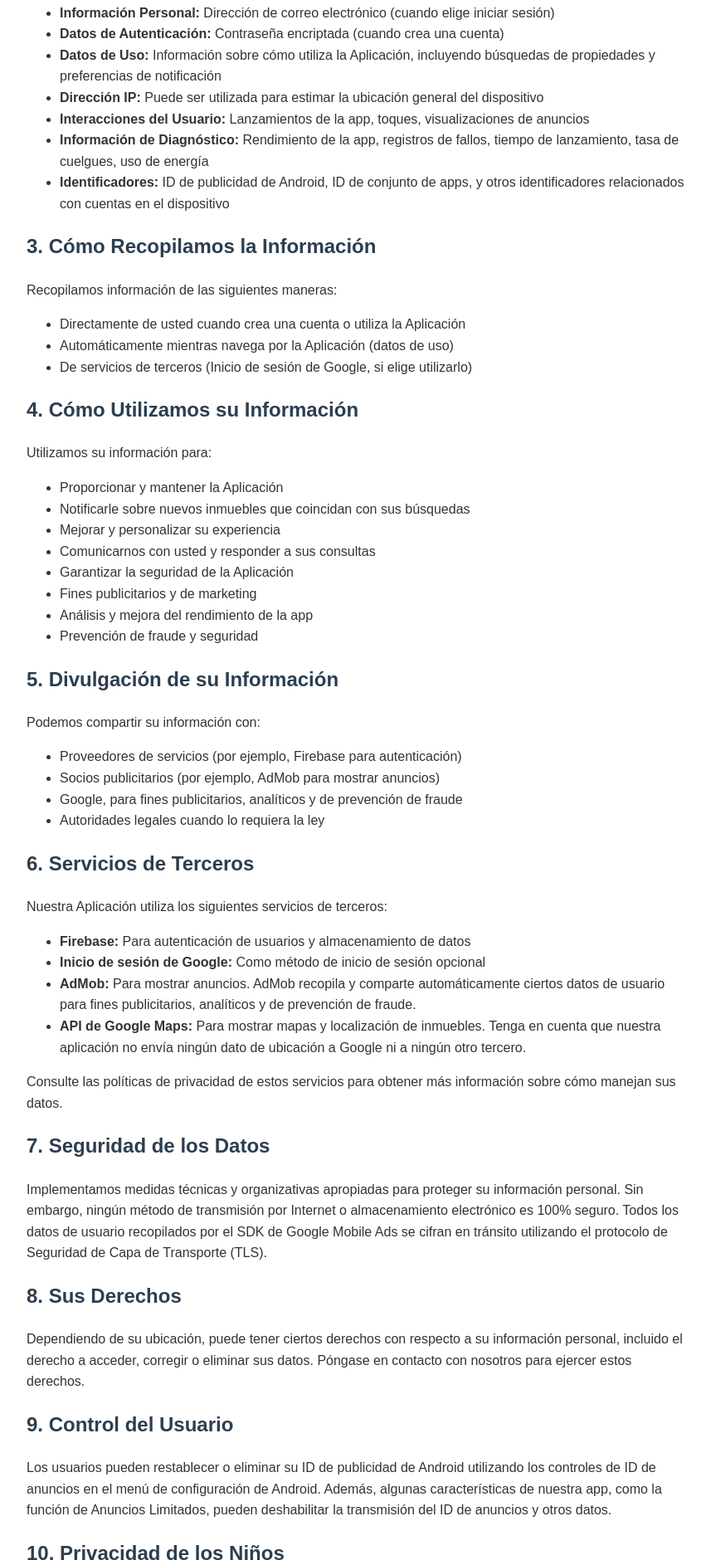
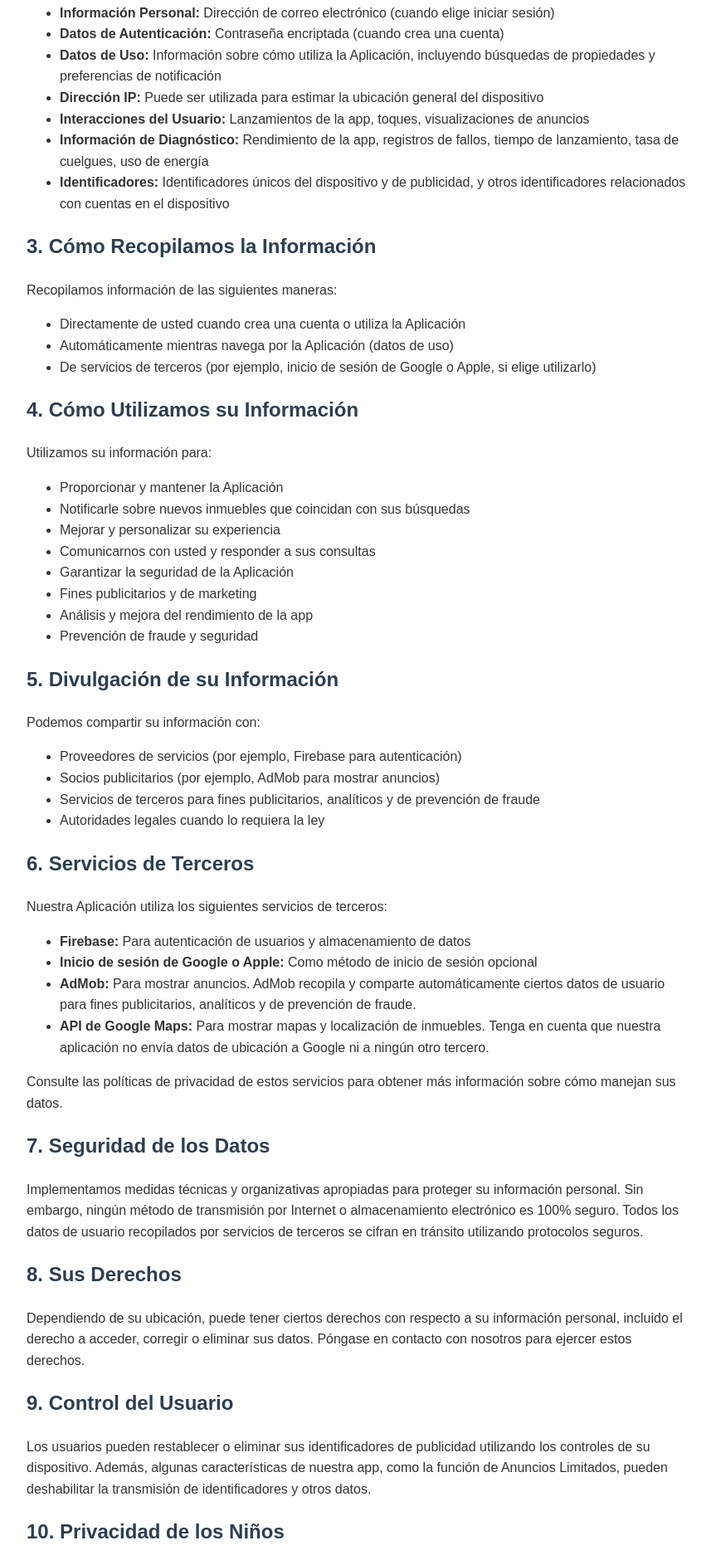
Before and after one commit to wallaalerts/Pisos-de-Bancos, a plain HTML site: page privacy.html in a window 1280 px wide. Shown: the part 463-2343 px from the top of the page at 83% size, without its empty margins (208-1065 px from the left). Drawn offline with Linux system fonts and the light colour scheme.

Commit message:
Update privacy.html

```diff
--- a/privacy.html
+++ b/privacy.html
@@ -34,7 +34,7 @@
         <li><strong>Dirección IP:</strong> Puede ser utilizada para estimar la ubicación general del dispositivo</li>
         <li><strong>Interacciones del Usuario:</strong> Lanzamientos de la app, toques, visualizaciones de anuncios</li>
         <li><strong>Información de Diagnóstico:</strong> Rendimiento de la app, registros de fallos, tiempo de lanzamiento, tasa de cuelgues, uso de energía</li>
-        <li><strong>Identificadores:</strong> ID de publicidad de Android, ID de conjunto de apps, y otros identificadores relacionados con cuentas en el dispositivo</li>
+        <li><strong>Identificadores:</strong> Identificadores únicos del dispositivo y de publicidad, y otros identificadores relacionados con cuentas en el dispositivo</li>
     </ul>
 
     <h2>3. Cómo Recopilamos la Información</h2>
@@ -42,7 +42,7 @@
     <ul>
         <li>Directamente de usted cuando crea una cuenta o utiliza la Aplicación</li>
         <li>Automáticamente mientras navega por la Aplicación (datos de uso)</li>
-        <li>De servicios de terceros (Inicio de sesión de Google, si elige utilizarlo)</li>
+        <li>De servicios de terceros (por ejemplo, inicio de sesión de Google o Apple, si elige utilizarlo)</li>
     </ul>
 
     <h2>4. Cómo Utilizamos su Información</h2>
@@ -63,7 +63,7 @@
     <ul>
         <li>Proveedores de servicios (por ejemplo, Firebase para autenticación)</li>
         <li>Socios publicitarios (por ejemplo, AdMob para mostrar anuncios)</li>
-        <li>Google, para fines publicitarios, analíticos y de prevención de fraude</li>
+        <li>Servicios de terceros para fines publicitarios, analíticos y de prevención de fraude</li>
         <li>Autoridades legales cuando lo requiera la ley</li>
     </ul>
 
@@ -71,20 +71,20 @@
     <p>Nuestra Aplicación utiliza los siguientes servicios de terceros:</p>
     <ul>
         <li><strong>Firebase:</strong> Para autenticación de usuarios y almacenamiento de datos</li>
-        <li><strong>Inicio de sesión de Google:</strong> Como método de inicio de sesión opcional</li>
+        <li><strong>Inicio de sesión de Google o Apple:</strong> Como método de inicio de sesión opcional</li>
         <li><strong>AdMob:</strong> Para mostrar anuncios. AdMob recopila y comparte automáticamente ciertos datos de usuario para fines publicitarios, analíticos y de prevención de fraude.</li>
-        <li><strong>API de Google Maps:</strong> Para mostrar mapas y localización de inmuebles. Tenga en cuenta que nuestra aplicación no envía ningún dato de ubicación a Google ni a ningún otro tercero.</li>
+        <li><strong>API de Google Maps:</strong> Para mostrar mapas y localización de inmuebles. Tenga en cuenta que nuestra aplicación no envía datos de ubicación a Google ni a ningún otro tercero.</li>
     </ul>
     <p>Consulte las políticas de privacidad de estos servicios para obtener más información sobre cómo manejan sus datos.</p>
 
     <h2>7. Seguridad de los Datos</h2>
-    <p>Implementamos medidas técnicas y organizativas apropiadas para proteger su información personal. Sin embargo, ningún método de transmisión por Internet o almacenamiento electrónico es 100% seguro. Todos los datos de usuario recopilados por el SDK de Google Mobile Ads se cifran en tránsito utilizando el protocolo de Seguridad de Capa de Transporte (TLS).</p>
+    <p>Implementamos medidas técnicas y organizativas apropiadas para proteger su información personal. Sin embargo, ningún método de transmisión por Internet o almacenamiento electrónico es 100% seguro. Todos los datos de usuario recopilados por servicios de terceros se cifran en tránsito utilizando protocolos seguros.</p>
 
     <h2>8. Sus Derechos</h2>
     <p>Dependiendo de su ubicación, puede tener ciertos derechos con respecto a su información personal, incluido el derecho a acceder, corregir o eliminar sus datos. Póngase en contacto con nosotros para ejercer estos derechos.</p>
 
     <h2>9. Control del Usuario</h2>
-    <p>Los usuarios pueden restablecer o eliminar su ID de publicidad de Android utilizando los controles de ID de anuncios en el menú de configuración de Android. Además, algunas características de nuestra app, como la función de Anuncios Limitados, pueden deshabilitar la transmisión del ID de anuncios y otros datos.</p>
+    <p>Los usuarios pueden restablecer o eliminar sus identificadores de publicidad utilizando los controles de su dispositivo. Además, algunas características de nuestra app, como la función de Anuncios Limitados, pueden deshabilitar la transmisión de identificadores y otros datos.</p>
 
     <h2>10. Privacidad de los Niños</h2>
     <p>Nuestra Aplicación no está destinada a niños menores de 13 años. No recopilamos conscientemente información personal de niños menores de 13 años.</p>
@@ -96,14 +96,14 @@
     <p>Si tiene alguna pregunta sobre esta Política de Privacidad, póngase en contacto con nosotros en:</p>
     <p>Correo electrónico: <a href="mailto:pisosdebancos.app@gmail.com">pisosdebancos.app@gmail.com</a></p>
 
-    <h2>13. Cumplimiento con la Tienda de Aplicaciones</h2>
-    <p>Nuestra Aplicación está disponible en Google Play Store. Al descargar y utilizar la Aplicación, también acepta los Términos de Servicio y la Política de Privacidad de Google. Cumplimos con los requisitos de divulgación de datos de Google Play y proporcionamos información precisa sobre nuestras prácticas de recopilación, uso y seguridad de datos en la sección de seguridad de datos de nuestra lista en la tienda.</p>
+    <h2>13. Cumplimiento con Tiendas de Aplicaciones</h2>
+    <p>Nuestra Aplicación está disponible en tiendas de aplicaciones para dispositivos móviles. Al descargar y utilizar la Aplicación, también acepta los Términos de Servicio y las políticas de privacidad de la tienda correspondiente. Cumplimos con los requisitos de divulgación de datos y proporcionamos información precisa sobre nuestras prácticas de recopilación, uso y seguridad de datos.</p>
 
     <h2>14. Cumplimiento con el RGPD</h2>
     <p>Para los usuarios en la Unión Europea (UE) y el Espacio Económico Europeo (EEE), cumplimos con el Reglamento General de Protección de Datos (RGPD). Esto significa que:</p>
     <ul>
         <li>Procesamos sus datos de manera legal, justa y transparente.</li>
-        <li>Recopilamos y procesamos datos slo para fines específicos, explícitos y legítimos.</li>
+        <li>Recopilamos y procesamos datos solo para fines específicos, explícitos y legítimos.</li>
         <li>Solo recopilamos y procesamos los datos necesarios para el cumplimiento de esos propósitos.</li>
         <li>Nos aseguramos de que los datos sean precisos y se mantengan actualizados.</li>
         <li>Conservamos los datos personales en una forma que permite la identificación durante no más tiempo del necesario.</li>
```
